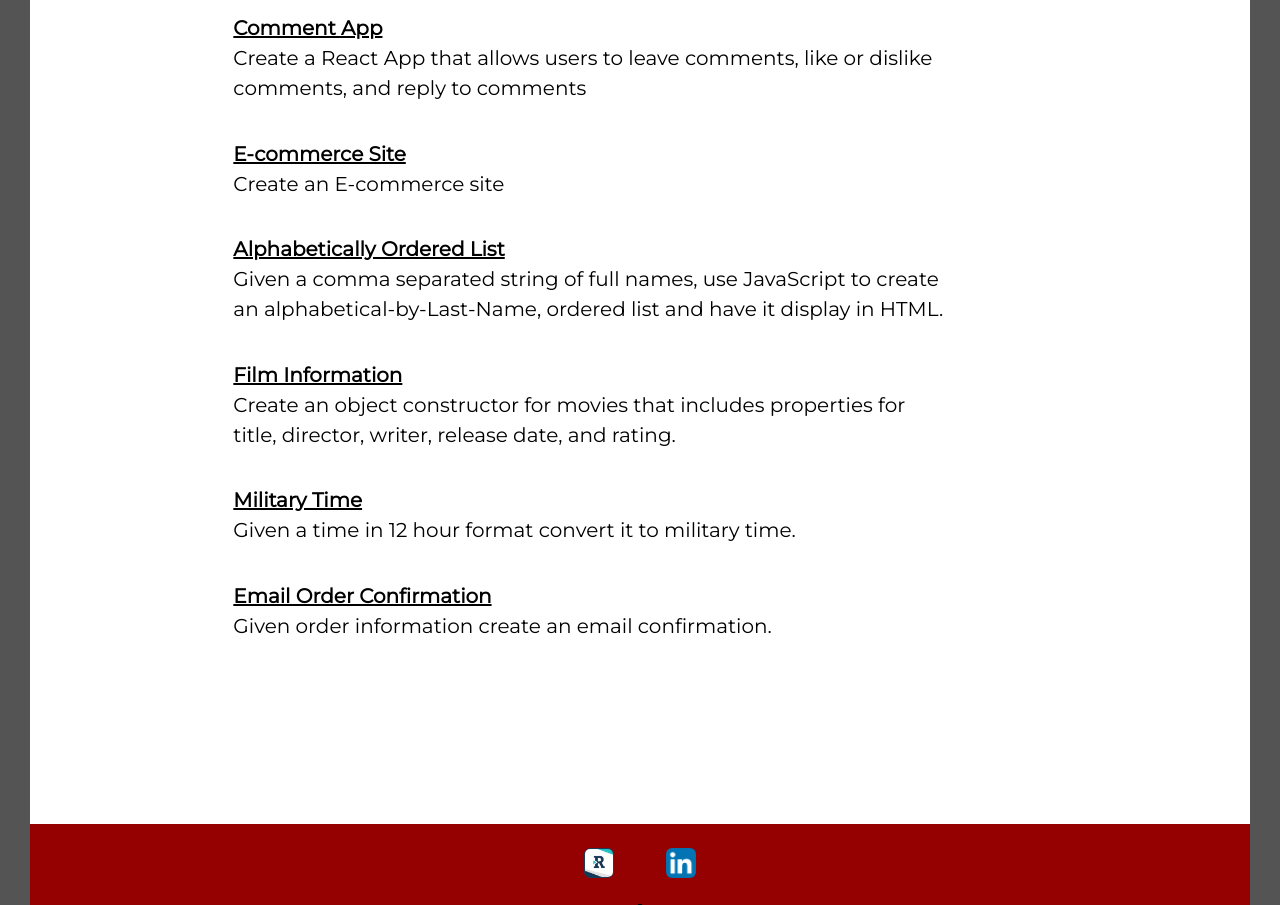
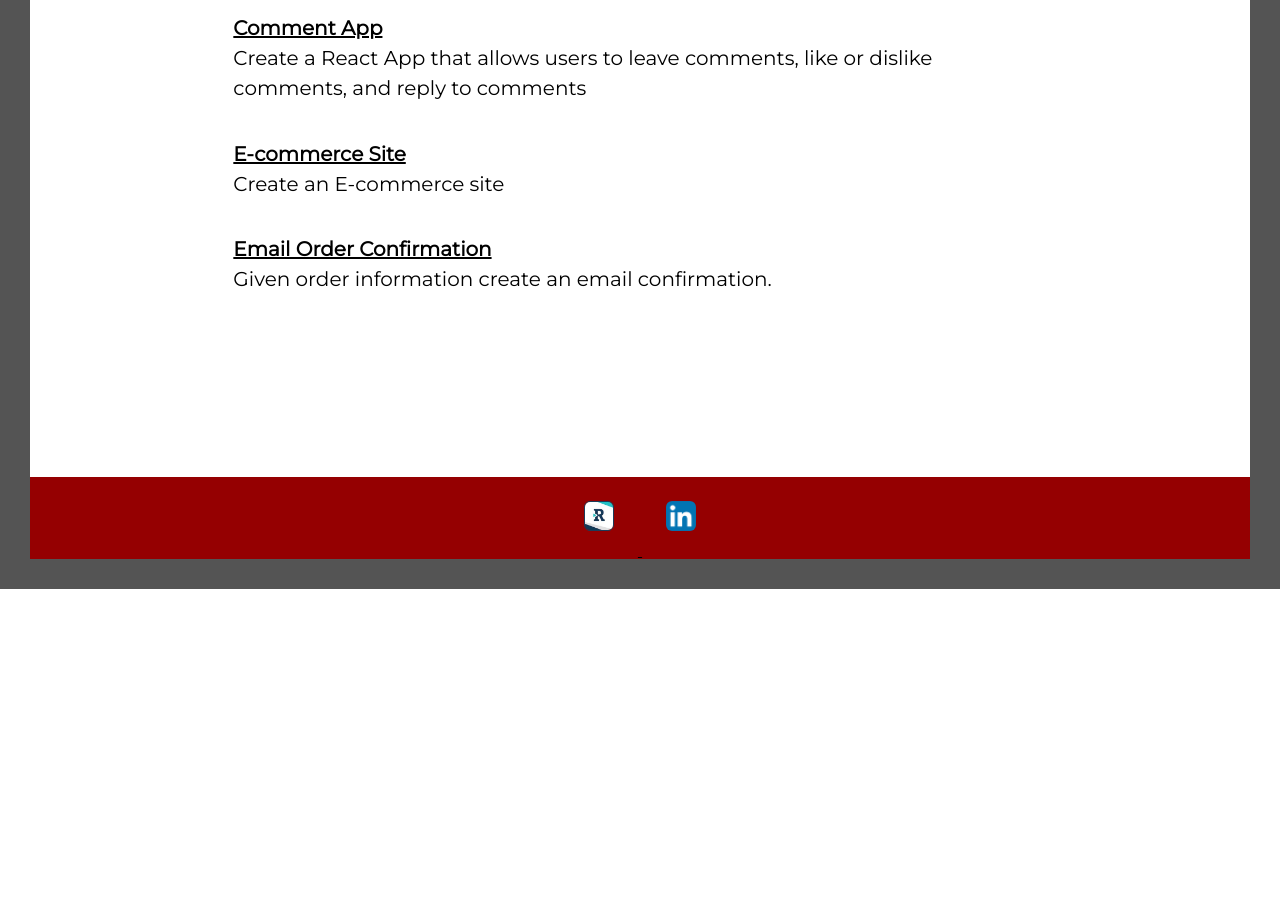
Before and after one commit to VicE3/portfolio, a PHP site: page /works.php in a window 1280 px wide. Shown: the part 590-1495 px from the top of the page. After the commit the page ends 1179 px from the top, so only its background shows below. Run offline with PHP 8.4, Linux system fonts and the light colour scheme; some web fonts are replaced.

Commit message:
first commit

```diff
--- a/works.php
+++ b/works.php
@@ -13,13 +13,6 @@ include("inc/nav.php");
     <p class="workContent">Create a React App that allows users to leave comments, like or dislike comments, and reply to comments</p>
     <h2 class="workContent"><a href="http://vechevarria.road2hire.ninja/finalphp/" target="_blank">E-commerce Site</a>
     <p class="workContent">Create an E-commerce site</p>
-  <h2 class="workContent"><a href="https://codepen.io/vicec/pen/eEppbW" target="_blank">Alphabetically Ordered List</a></h2>
-    <p class="workContent">Given a comma separated string of full names, use JavaScript to create an alphabetical-by-Last-Name, ordered list and have it display in HTML.</p>
-  <h2 class="workContent"><a href="https://codepen.io/vicec/pen/YxGqPR?editors=1012" target="_blank">Film Information</a></h2>
-    <p class="workContent">Create an object constructor for movies that includes properties for title,
-director, writer, release date, and rating.</p>
- <h2 class="workContent"><a href="https://codepen.io/vicec/pen/rzWJqG" target="_blank">Military Time</a></h2>
-    <p class="workContent">Given a time in 12 hour format convert it to military time.</p>
  <h2 class="workContent"><a href="https://codepen.io/vicec/pen/Zygvpz" target="_blank">Email Order Confirmation</a></h2>
     <p class="workContent">Given order information create an email confirmation.</p>
 </section>
```
